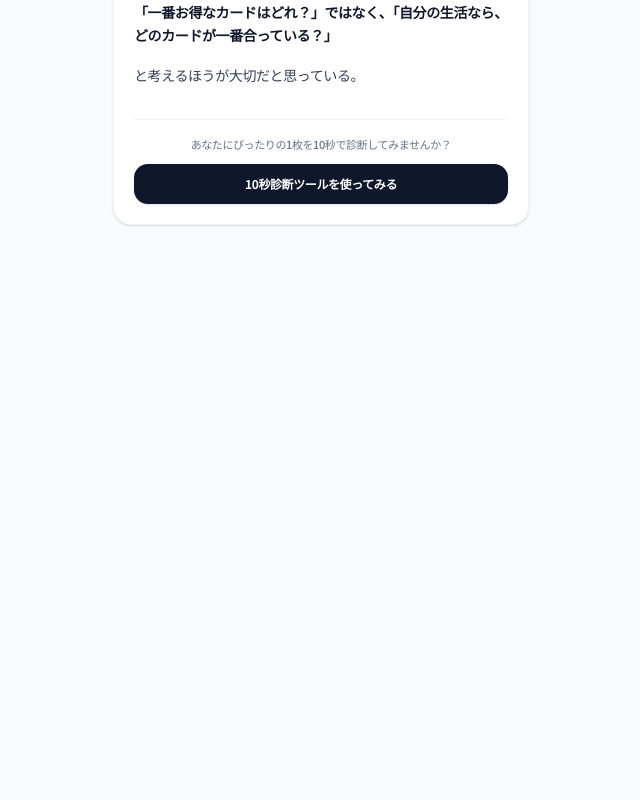
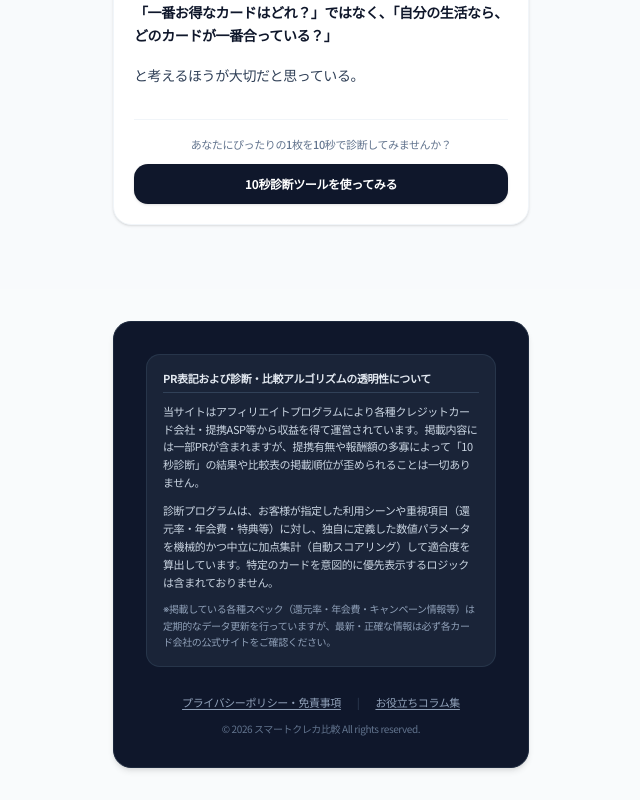
Before and after one commit to mizumar/smart-card-select, a Next.js app: page /articles/credit-card-too-many in a window 1280 px wide. Shown: the part 5853-6653 px from the top of the page, without its empty margins (319-959 px from the left). Before the commit the page ends 6142 px from the top, so only its background shows below. Built offline with nearby package versions, Linux system fonts and the light colour scheme.

Commit message:
✨ feat: Footerの layout.tsx 共通化と診断ロジック透明性表記の追加 ( Close #17 , Close #18 )

```diff
--- a/src/app/layout.tsx
+++ b/src/app/layout.tsx
@@ -2,6 +2,7 @@ import type { Metadata } from "next";
 import { Noto_Sans_JP } from "next/font/google";
 import "./globals.css";
 import { GoogleAnalytics } from "@next/third-parties/google";
+import { Footer } from "@/components/Footer";
 
 // ★ Google Fonts から Noto Sans JP を取得
 const notoSansJP = Noto_Sans_JP({
@@ -35,6 +36,7 @@ export default function RootLayout({
         {children}
         {/* GA4 測定IDをセット */}
         <GoogleAnalytics gaId="G-CR9PXZQX05" />
+        <Footer />
       </body>
     </html>
   );
--- a/src/app/page.tsx
+++ b/src/app/page.tsx
@@ -97,7 +97,7 @@ export default function Home() {
 
           {/* 右側のワンポイント */}
           <div className="bg-slate-100/80 text-slate-600 text-[10px] font-bold px-2.5 py-1 rounded-full border border-slate-200/50">
-            2026年最新
+            {new Date().getFullYear()} 年最新
           </div>
         </div>
       </header>
@@ -206,46 +206,6 @@ export default function Home() {
         </Link>
       </div>
 
-      <footer className="w-full max-w-md mx-auto px-4 py-8">
-        {/*
-        2. 紺色ベースのカードデザイン
-        - bg-slate-900 (上品なダークネイビー)
-        - rounded-2xl (カードやコラムと揃えた角丸)
-        - border border-slate-800 / shadow-md (引き締まった見た目)
-      */}
-        <div className="bg-slate-900 border border-slate-800 rounded-2xl p-6 sm:p-8 shadow-md text-center text-xs text-slate-400 space-y-4">
-          {/* PR表記バッジ */}
-          <div>
-            <span className="inline-block bg-slate-800 text-slate-300 font-medium px-3 py-1 rounded-full text-[11px] border border-slate-700/60">
-              【PR /
-              広告】当サイトはアフィリエイトプログラムにより収益を得ています。
-            </span>
-          </div>
-
-          {/* 免責事項 */}
-          <p className="leading-relaxed max-w-2xl mx-auto text-slate-400">
-            掲載情報には細心の注意を払っておりますが、金利・手数料・キャンペーン情報等は変更される場合があります。
-            最新の正確な情報は各クレジットカード会社の公式サイトにてご確認ください。
-          </p>
-
-          {/* ポリシー・問い合わせリンク */}
-          <div className="mt-6 pt-4 border-t border-slate-100 flex items-center justify-center gap-4 text-[10px] text-slate-400">
-            <Link
-              href="/privacy"
-              className="hover:text-slate-600 underline transition-colors"
-            >
-              プライバシーポリシー・免責事項・問い合わせ
-            </Link>
-          </div>
-
-          {/* コピーライト */}
-          <p className="text-slate-500 pt-1 text-[11px]">
-            &copy; {new Date().getFullYear()} Smart Card Select. All rights
-            reserved.
-          </p>
-        </div>
-      </footer>
-
       {/* 2枚比較ボトムシート */}
       <CompareBottomSheet cards={cards} />
       {/* 簡易診断モーダル */}
--- /dev/null
+++ b/src/components/Footer.tsx
@@ -0,0 +1,52 @@
+// src/components/Footer.tsx
+import Link from "next/link";
+
+export function Footer() {
+  return (
+    <footer className="w-full max-w-md mx-auto px-4 py-8">
+      <div className="bg-slate-900 border border-slate-800 rounded-2xl p-6 sm:p-8 shadow-md text-center text-xs text-slate-400 space-y-6">
+        {/* PR/広告開示および診断・比較の公平性表記 */}
+        <div className="bg-slate-800/80 text-slate-300 p-4 rounded-xl text-[11px] border border-slate-700/60 text-left space-y-2.5">
+          <p className="font-bold text-slate-200 border-b border-slate-700 pb-1.5 flex items-center gap-1.5">
+            PR表記および診断・比較アルゴリズムの透明性について
+          </p>
+
+          <p className="leading-relaxed">
+            当サイトはアフィリエイトプログラムにより各種クレジットカード会社・提携ASP等から収益を得て運営されています。掲載内容には一部PRが含まれますが、提携有無や報酬額の多寡によって「10秒診断」の結果や比較表の掲載順位が歪められることは一切ありません。
+          </p>
+
+          <p className="leading-relaxed">
+            診断プログラムは、お客様が指定した利用シーンや重視項目（還元率・年会費・特典等）に対し、独自に定義した数値パラメータを機械的かつ中立に加点集計（自動スコアリング）して適合度を算出しています。特定のカードを意図的に優先表示するロジックは含まれておりません。
+          </p>
+
+          <p className="leading-relaxed text-slate-400 text-[10px]">
+            ※掲載している各種スペック（還元率・年会費・キャンペーン情報等）は定期的なデータ更新を行っていますが、最新・正確な情報は必ず各カード会社の公式サイトをご確認ください。
+          </p>
+        </div>
+
+        {/* 内部リンク・コピーライト */}
+        <div className="pt-1 space-y-3">
+          <div className="flex justify-center items-center space-x-4 text-[11px]">
+            <Link
+              href="/privacy"
+              className="hover:text-slate-200 transition-colors underline underline-offset-2"
+            >
+              プライバシーポリシー・免責事項
+            </Link>
+            <span className="text-slate-700">|</span>
+            <Link
+              href="/articles"
+              className="hover:text-slate-200 transition-colors underline underline-offset-2"
+            >
+              お役立ちコラム集
+            </Link>
+          </div>
+          <p className="text-[10px] text-slate-500">
+            &copy; {new Date().getFullYear()} スマートクレカ比較 All rights
+            reserved.
+          </p>
+        </div>
+      </div>
+    </footer>
+  );
+}
```
Also changed, not shown: 2 other files (tests, documents, lock files or other folders).
